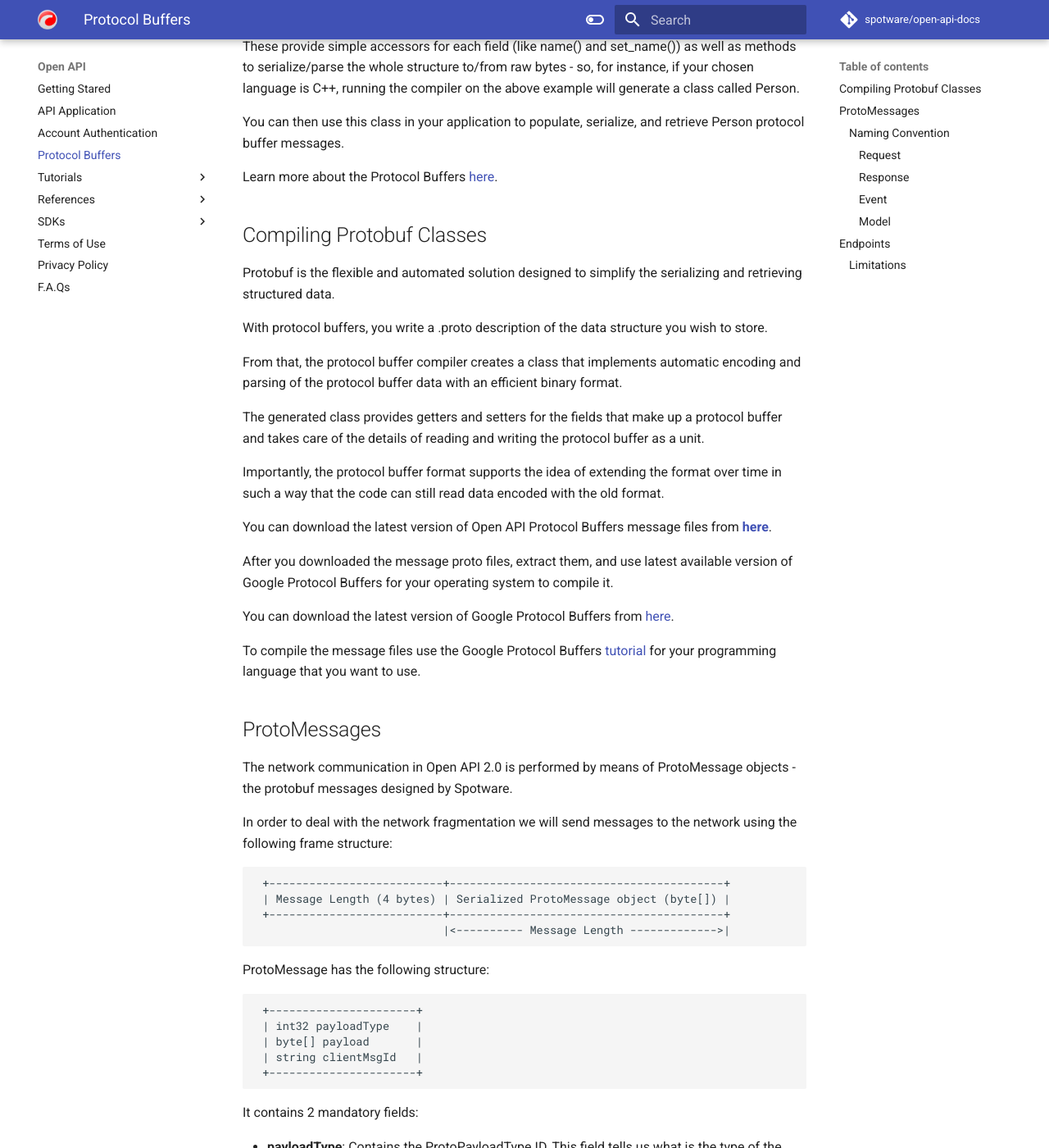
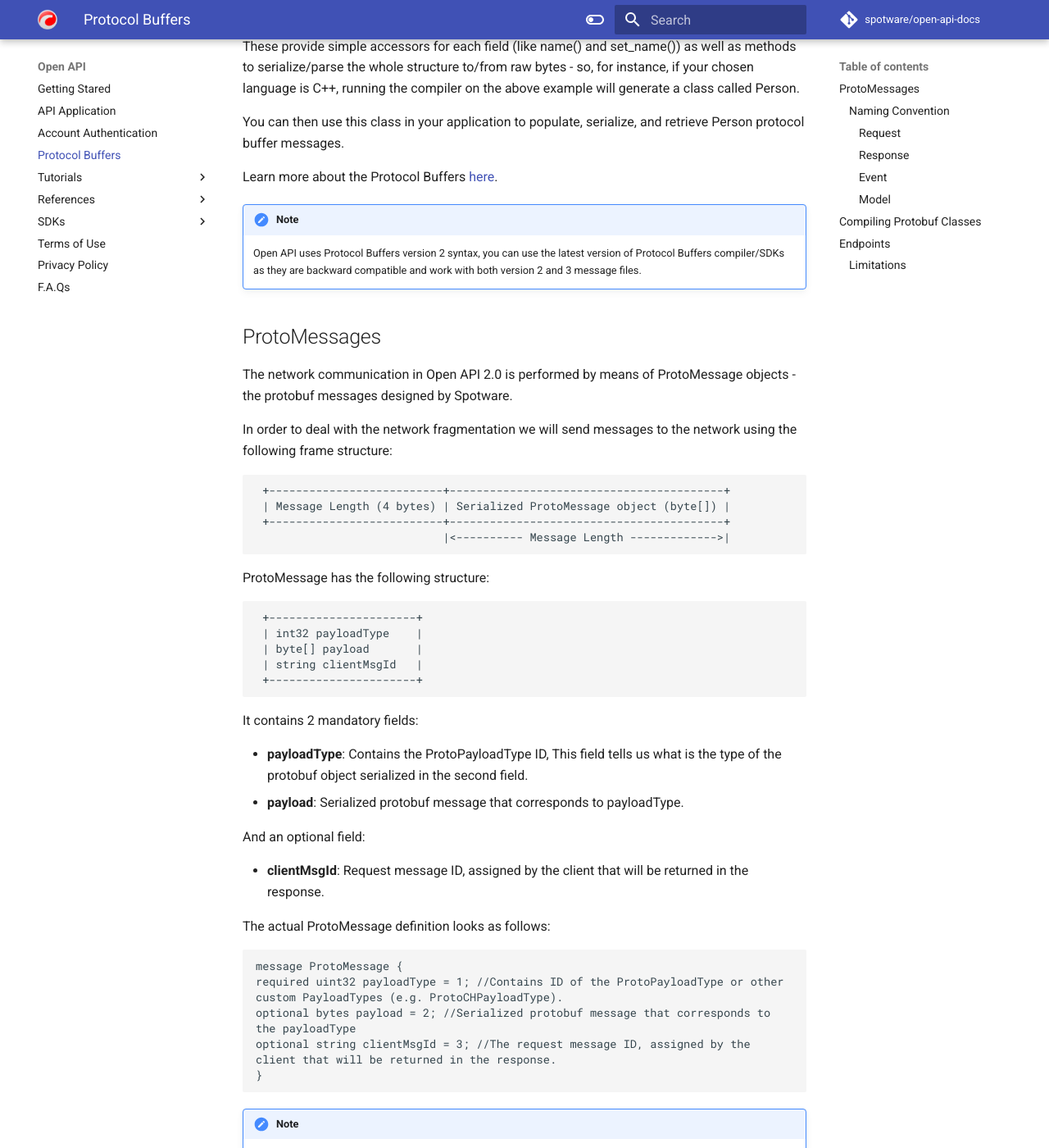
Before and after one commit to rkzn/open-api-docs, an MkDocs documentation site: the page built from docs/protocol-buffers.md, in a window 1280 px wide and 1400 px high, scrolled down 1168 px. Shown: the whole window at 82% size. Built offline with MkDocs 1.6.1 and Material for MkDocs 9.7.7, drawn with Linux system fonts in a browser that asks for light colours; comment, search, counter and statistics services are not loaded; some of the changed text lies outside the part shown.

Commit message:
Added some extra notes

````diff
--- a/docs/api-application.md
+++ b/docs/api-application.md
@@ -35,3 +35,6 @@
 Once your application got activated by Spotware you can start using the Open API through your application, thr next step is to add a redirect URI that will be used for [authentication](../account-authentication).
 
 You can always change your application redirect URIs and add new ones or remove old ones.
+
+!!! note
+    The playground default redirect URI is only for playground environment, it will not work outside playground environment, you can't use it on your own code/program.
--- a/docs/protocol-buffers.md
+++ b/docs/protocol-buffers.md
@@ -45,26 +45,8 @@
 
 Learn more about the Protocol Buffers [here](https://developers.google.com/protocol-buffers/docs/overview).
 
-## Compiling Protobuf Classes
-
-Protobuf is the flexible and automated solution designed to simplify the serializing and retrieving structured data.
-
-With protocol buffers, you write a .proto description of the data structure you wish to store.
-
-From that, the protocol buffer compiler creates a class that implements automatic encoding and parsing of the protocol buffer data with an efficient binary format.
-
-The generated class provides getters and setters for the fields that make up a protocol buffer and takes care of the details of reading and writing the protocol buffer as a unit.
-
-Importantly, the protocol buffer format supports the idea of extending the format over time in such a way that the code can still read data encoded with the old format.
-
-You can download the latest version of Open API Protocol Buffers message files from [**here**](https://github.com/spotware/Open-API-2.0-protobuf-messages).
-
-After you downloaded the message proto files, extract them, and use latest available version of Google Protocol Buffers for your operating system to compile it.
-
-You can download the latest version of Google Protocol Buffers from [here](https://github.com/protocolbuffers/protobuf/releases).
-
-To compile the message files use the Google Protocol Buffers [tutorial](https://developers.google.com/protocol-buffers/docs/tutorials) for your programming language that you want to use.
-
+!!! note
+    Open API uses Protocol Buffers version 2 syntax, you can use the latest version of Protocol Buffers compiler/SDKs as they are backward compatible and work with both version 2 and 3 message files.
 
 ## ProtoMessages
 
@@ -112,7 +94,7 @@
 ```
 
 !!! note
-    **The system architecture is little-endian (that is, little end first), you must reverse the byte array you want to read or write.**
+    The system architecture is little-endian (that is, little end first), you must reverse the byte array you want to read or write.
 
 ### Naming Convention
 
@@ -160,6 +142,29 @@
 ProtoPosition
 ```
 
+## Compiling Protobuf Classes
+
+Protobuf is the flexible and automated solution designed to simplify the serializing and retrieving structured data.
+
+With protocol buffers, you write a .proto description of the data structure you wish to store.
+
+From that, the protocol buffer compiler creates a class that implements automatic encoding and parsing of the protocol buffer data with an efficient binary format.
+
+The generated class provides getters and setters for the fields that make up a protocol buffer and takes care of the details of reading and writing the protocol buffer as a unit.
+
+Importantly, the protocol buffer format supports the idea of extending the format over time in such a way that the code can still read data encoded with the old format.
+
+You can download the latest version of Open API Protocol Buffers message files from [**here**](https://github.com/spotware/Open-API-2.0-protobuf-messages).
+
+After you downloaded the message proto files, extract them, and use latest available version of Google Protocol Buffers for your operating system to compile it.
+
+You can download the latest version of Google Protocol Buffers from [here](https://github.com/protocolbuffers/protobuf/releases).
+
+To compile the message files use the Google Protocol Buffers [tutorial](https://developers.google.com/protocol-buffers/docs/tutorials) for your programming language that you want to use.
+
+!!! note
+    The system architecture is little-endian (that is, little end first), you must reverse the byte array you want to read or write.
+
 ## Endpoints
 
 Open API 2.0 utilizes Spotware's Proxy Cloud to ensure fast and smooth operation of your application.
````
Also changed, not shown: docs/reading-writing.md (+1 -1 lines).
